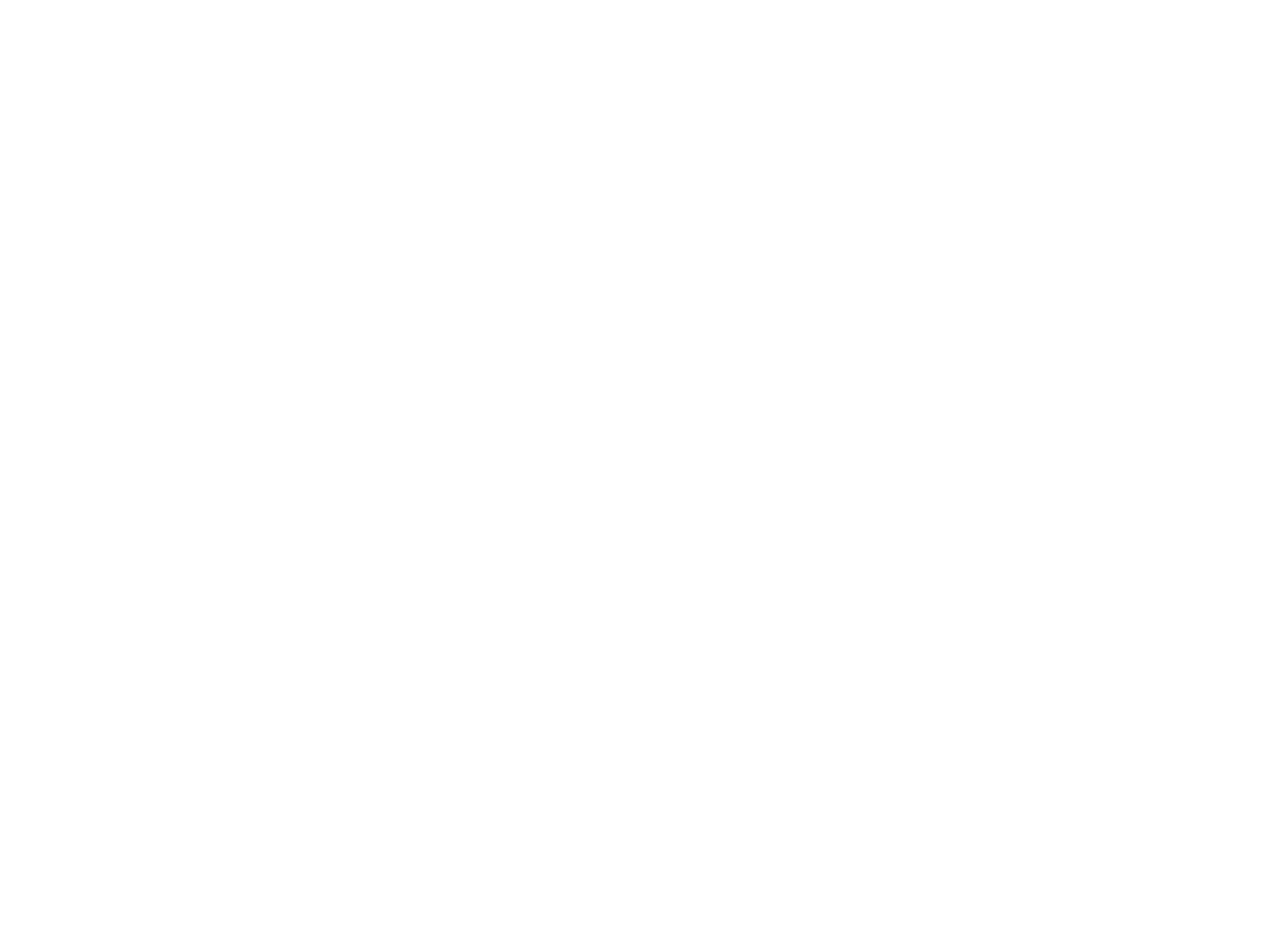
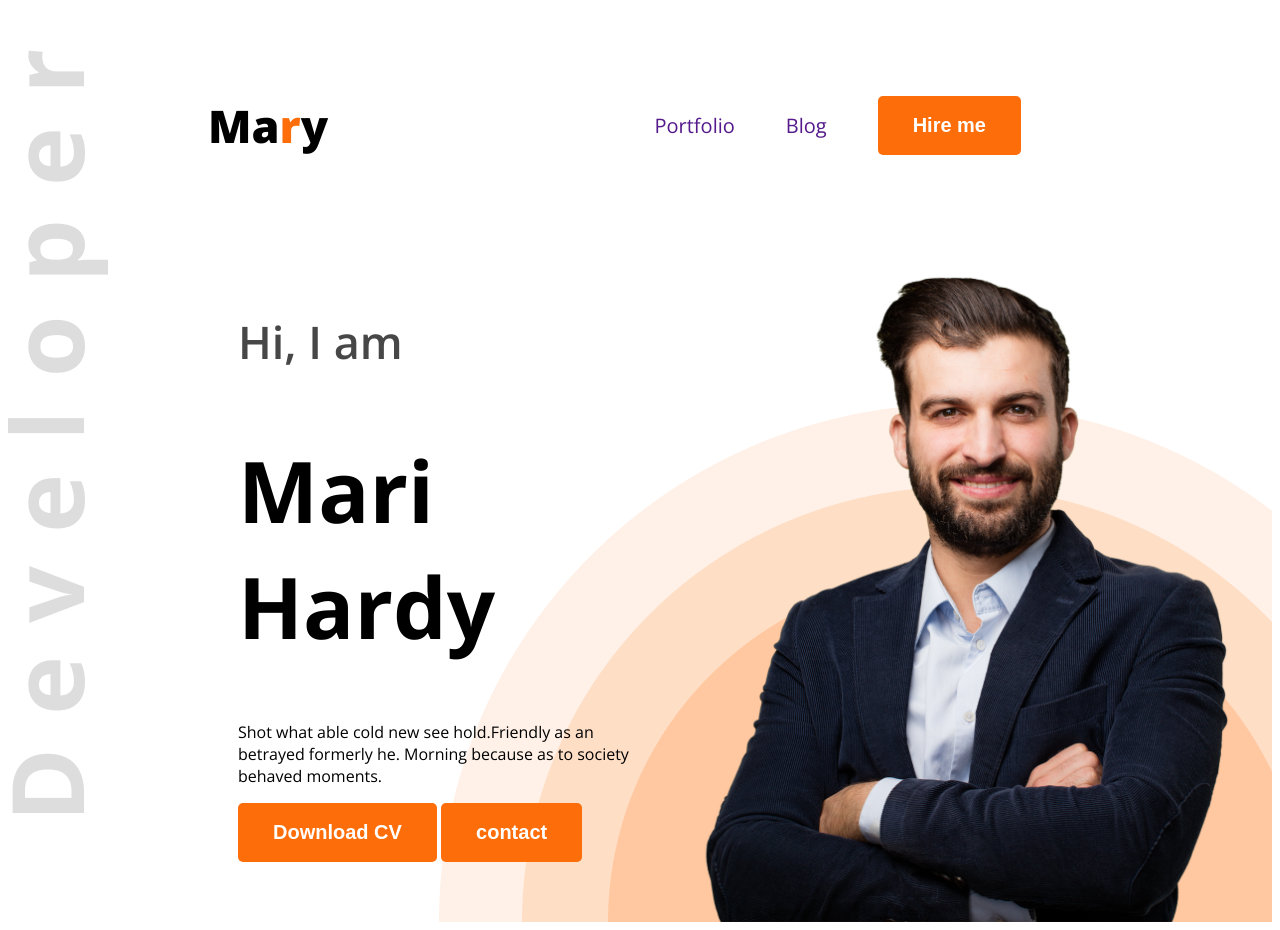
Before and after one commit to sohag1106/web-portfolio, a plain HTML site: page index.html in a window 1280 px wide. Before the commit the page ends 800 px from the top, so only its background shows below. Drawn offline with nearby package versions, Linux system fonts and the light colour scheme.

Commit message:
updated 1st page

```diff
--- a/index.html
+++ b/index.html
@@ -4,9 +4,36 @@
     <meta charset="UTF-8">
     <meta name="viewport" content="width=device-width, initial-scale=1.0">
     <title>Web Developer Portfolio</title>
+    <link rel="preconnect" href="https://fonts.googleapis.com">
+<link rel="preconnect" href="https://fonts.gstatic.com" crossorigin>
+<link href="https://fonts.googleapis.com/css2?family=Open+Sans:ital,wght@0,300..800;1,300..800&display=swap" rel="stylesheet">
+
+    <link rel="stylesheet" href="style/portfolio.css">
 </head>
-<body>
-    <header>
+<body class="open-sans-normal">
+    <header class="header">
+        <nav>
+            <h3 class="nav-title">Ma<span class="text-primary">r</span>y</h3>
+            <ul>
+                <li><a href="">Portfolio</a></li>
+                <li><a href="">Blog</a></li>
+                <li><a href=""><button class="btn-primary">Hire me</button></a></li>
+            </ul>
+        </nav>
+        <div class="banner">
+            <div class="banner-content">
+                <h4 class="banner-greetings dark-2">Hi, I am</h4>
+                <h1 class="banner-title">Mari Hardy</h1>
+                <p class="banner-description">
+                    Shot what able cold new see hold.Friendly as an betrayed formerly he. Morning because as to society behaved moments.
+
+                </p>
+                <button class="btn-primary">Download CV</button>
+                <button class="btn-primary">contact</button>
+
+            </div>
+            <img class="banner-profile-picture" src="images/hardy.png" alt="" srcset="">
+        </div>
 
     </header>
     <main>
--- /dev/null
+++ b/style/portfolio.css
@@ -0,0 +1,90 @@
+/* Nav style */
+
+
+
+.open-sans-normal {
+  font-family: "Open Sans", serif;
+  font-optical-sizing: auto;
+  font-style: normal;
+  font-variation-settings:
+    "wdth" 100;
+}
+.dark-2{
+    color: #474747;;
+}
+
+.text-primary{
+    color: #FD6E0A;
+}
+
+.btn-primary{
+    background-color: #FD6E0A;
+    color: #FFFFFF;
+    font-weight: bold;
+    font-size: 20px;
+    border: none;
+    padding: 18px 35px;
+    border-radius: 5px;
+
+
+}
+.header{
+    background-image: url(../images/developer.png), url(../images/header_bg.png);
+    background-position: top left , bottom right;
+    background-repeat: no-repeat;
+}
+
+
+
+nav{
+    display: flex;
+    align-items: center;
+    justify-content: space-between;
+    margin: 50px 200px;
+}
+.nav-title{
+    font-weight: 800;
+    font-size: 45px;
+}
+
+nav ul li {
+    list-style: none;
+    margin-right: 51px    ;
+}
+
+nav li a {
+    text-decoration: none;
+    font-size: 20px;
+
+}
+.dark-2{
+    color: 474747;
+
+}
+
+nav ul{
+    display: flex;
+    align-items: center;
+}
+.banner{
+    display: flex;
+    justify-content: space-between;
+    margin: 0 35px 0 230px;
+}
+.banner-content{
+    max-width: 580px;
+
+}
+.banner-greetings{
+    font-size: 45px;
+    font-weight: 600;
+
+}
+.banner-title{
+    font-weight: bold;
+    font-size: 85px;
+}
+.banner-profile-picture{
+    width: 580px;
+
+}
```
